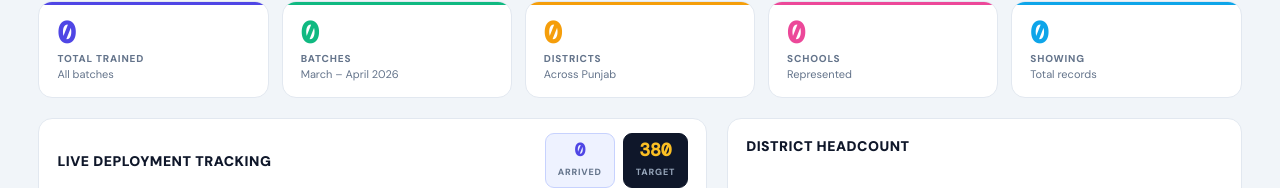
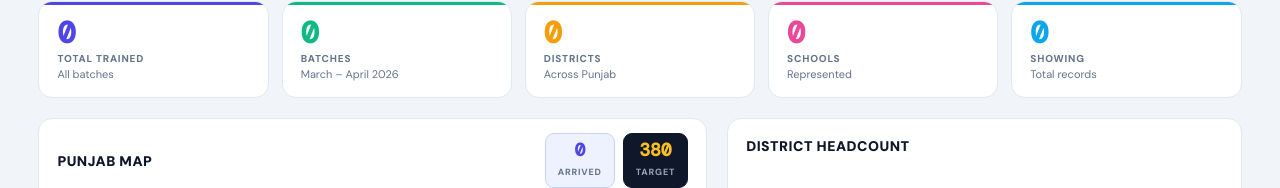
Before and after one commit to rahulrai-02/Teachers-training-in-ICT-Digital-Initiatives, a Flask app: page / in a window 1280 px wide. Shown: the part 218-406 px from the top of the page. Run offline with Flask 3, Linux system fonts and the light colour scheme; data comes from the database, SQL or seed files in the repository; a map, chart or similar area stays blank.

Commit message:
Update index.html

```diff
--- a/templates/index.html
+++ b/templates/index.html
@@ -236,7 +236,7 @@ footer{background:var(--darker);color:#94a3b8;padding:34px 3% 18px;border-top:3p
 
 <header class="hdr">
   <img src="{{ logo_left | default('https://upload.wikimedia.org/wikipedia/commons/thumb/a/ab/Logo_of_the_Government_of_Punjab%2C_India.svg/150px-Logo_of_the_Government_of_Punjab%2C_India.svg.png') }}" id="img-logo-left"
-       {% if is_admin %} class="editable-img" onclick="document.getElementById('upload-logo-left').click()" title="Click to Change Logo" {% endif %} alt="SCERT Logo">
+       {% if is_admin %} class="editable-img" onclick="document.getElementById('upload-logo-left').click()" title="Click to Change Logo" {% endif %} alt="static/SCERT Logo">
 
   <div class="hdr-center">
     <h1 id="live-site-title" {% if is_admin %}contenteditable="true" class="editable"{% endif %}>{{ site_title }}</h1><br>
@@ -290,7 +290,7 @@ footer{background:var(--darker);color:#94a3b8;padding:34px 3% 18px;border-top:3p
 
   <div class="map-panel" id="resizable-map">
     <div class="map-header">
-      <span class="panel-title">Live Deployment Tracking</span>
+      <span class="panel-title">Punjab Map</span>
       <div class="map-badges">
         <div class="badge arrived"><span id="b-arrived">0</span><label>Arrived</label></div>
         <div class="badge target"><span id="b-target">380</span><label>Target</label></div>
```
